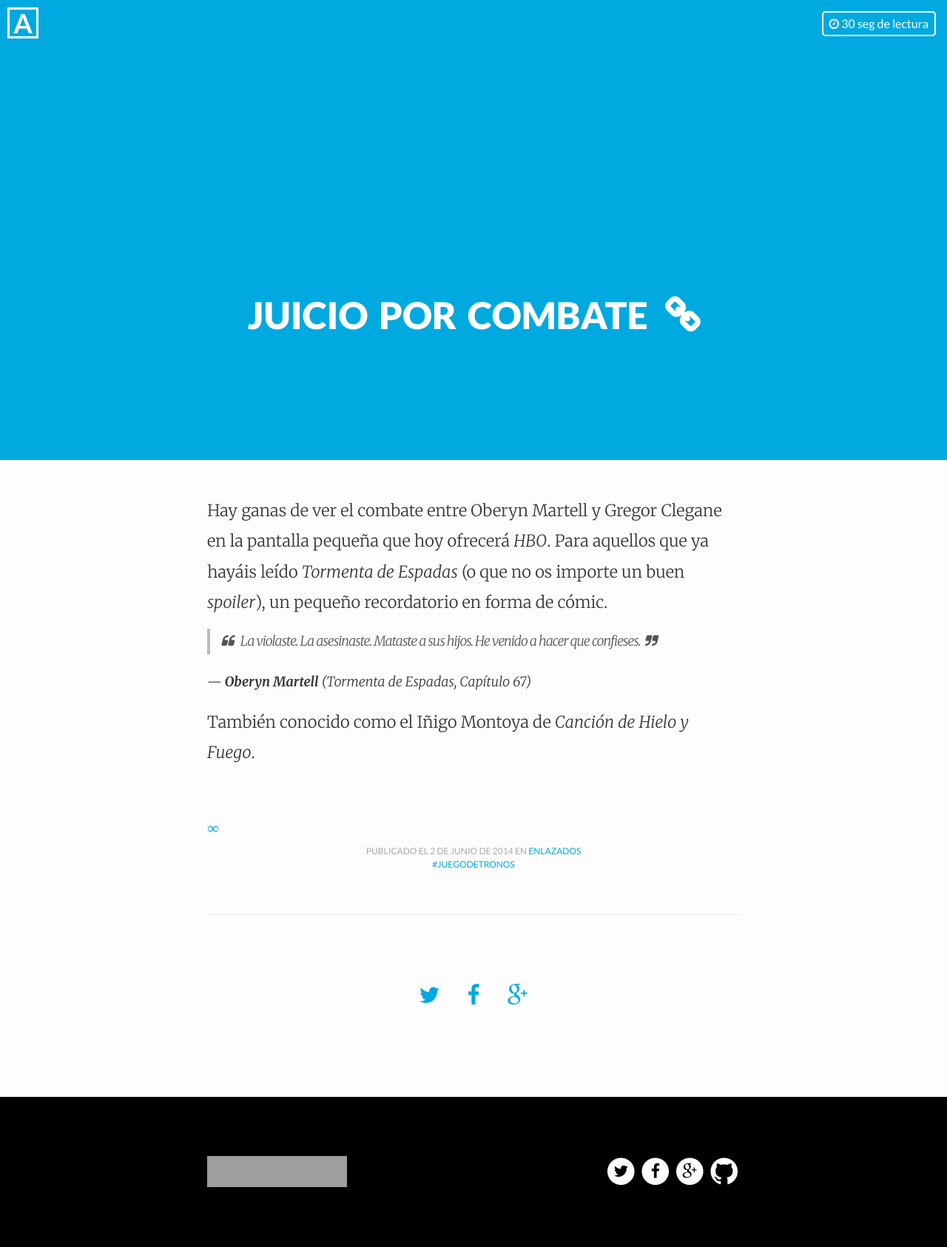
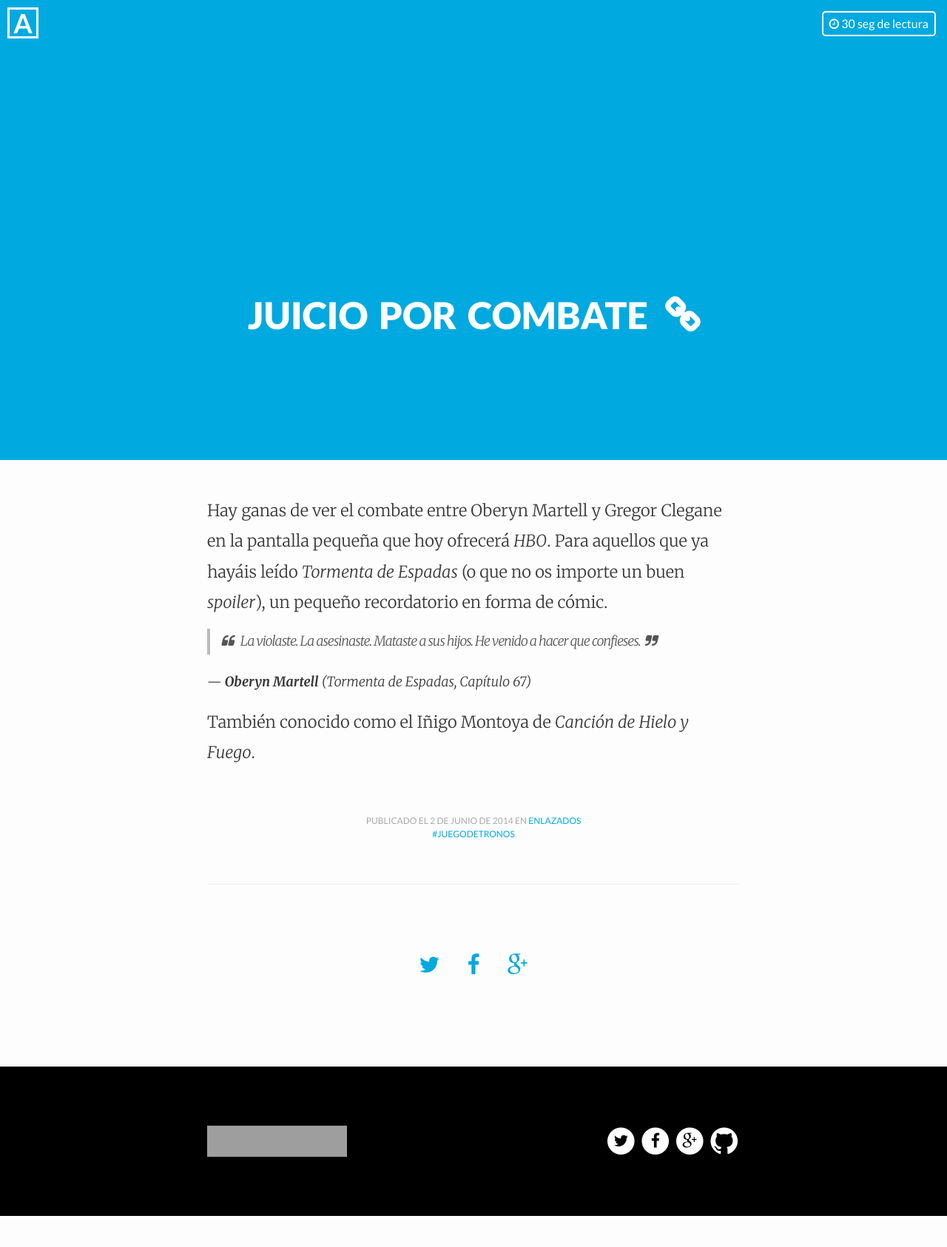
Before and after one commit to asiertejada/asiertejada.github.io, a Jekyll site: the page built from _posts/2014-06-02-juicio-por-combate.md, in a window 1280 px wide. Shown: the whole page at 74% size. Built offline with Jekyll 4.4.1, drawn with Linux system fonts in a browser that asks for light colours; after the commit the page ends 1644 px from its top, so only the background shows below that; grey boxes are pictures that could not be loaded.

Commit message:
External link infinite symbol in post meta and RSS

```diff
--- a/_layouts/blog.html
+++ b/_layouts/blog.html
@@ -46,13 +46,9 @@
       <div class="wrapper">
         {{ content }}
 
-        {% if page.external_url %}
-          <div class="external"><a href="{{ page.url }}">&infin;</a></div>
-        {% endif %}
-
           {% include meta.html %}
 
-         {% include share.html %}
+          {% include share.html %}
       </div>
     </div>
 
--- a/_sass/_layout.scss
+++ b/_sass/_layout.scss
@@ -280,6 +280,11 @@
 	margin-bottom: 0px;
 	width: 100%;
 	display: inline-block;
+}
+
+.external-meta {
+    font-size: 16px;
+    line-height: 22px;
 }
 
 .post-link h2 {
--- a/feed.xml
+++ b/feed.xml
@@ -19,6 +19,9 @@
             <p><img src="{{ site.url }}/assets/img/720/{{ post.featured_image }}" alt="{{ post.title }}" /></p>
           {% endif %}
           {{ post.content | xml_escape }}
+          {% if page.external_url %}
+          <p><a href="{{ page.url }}">&infin;</a></p>
+          {% endif %}
           <hr><p><strong><a rel="nofollow" href="{{ post.url | prepend: site.baseurl | prepend: site.url }}">{{ post.title }}</a></strong> fue publicado originalmente en <strong><a href="http://www.asiertejada.com">asiertejada.com - El blog de Asier Tejada Osegui</a></strong>.</p><p>Puedes seguir a su autor en <strong><a href="https://twitter.com/PTT69BIO">Twitter</a></strong> o en <strong><a href="https://alpha.app.net/ptt69bio">App.net</a></strong>.</p>
         </description>
         <pubDate>{{ post.date | date_to_rfc822 }}</pubDate>
--- a/index.html
+++ b/index.html
@@ -25,6 +25,9 @@
               {% when '12' %}Diciembre
             {% endcase %}
           {{ post.date | date: "%Y" }}
+          {% if post.external_url %} -
+            <span class="external-meta"><a href="{{ post.url }}">&infin;</a></span>
+          {% endif %}
         </span>
 
         <div class="post-link">
```
